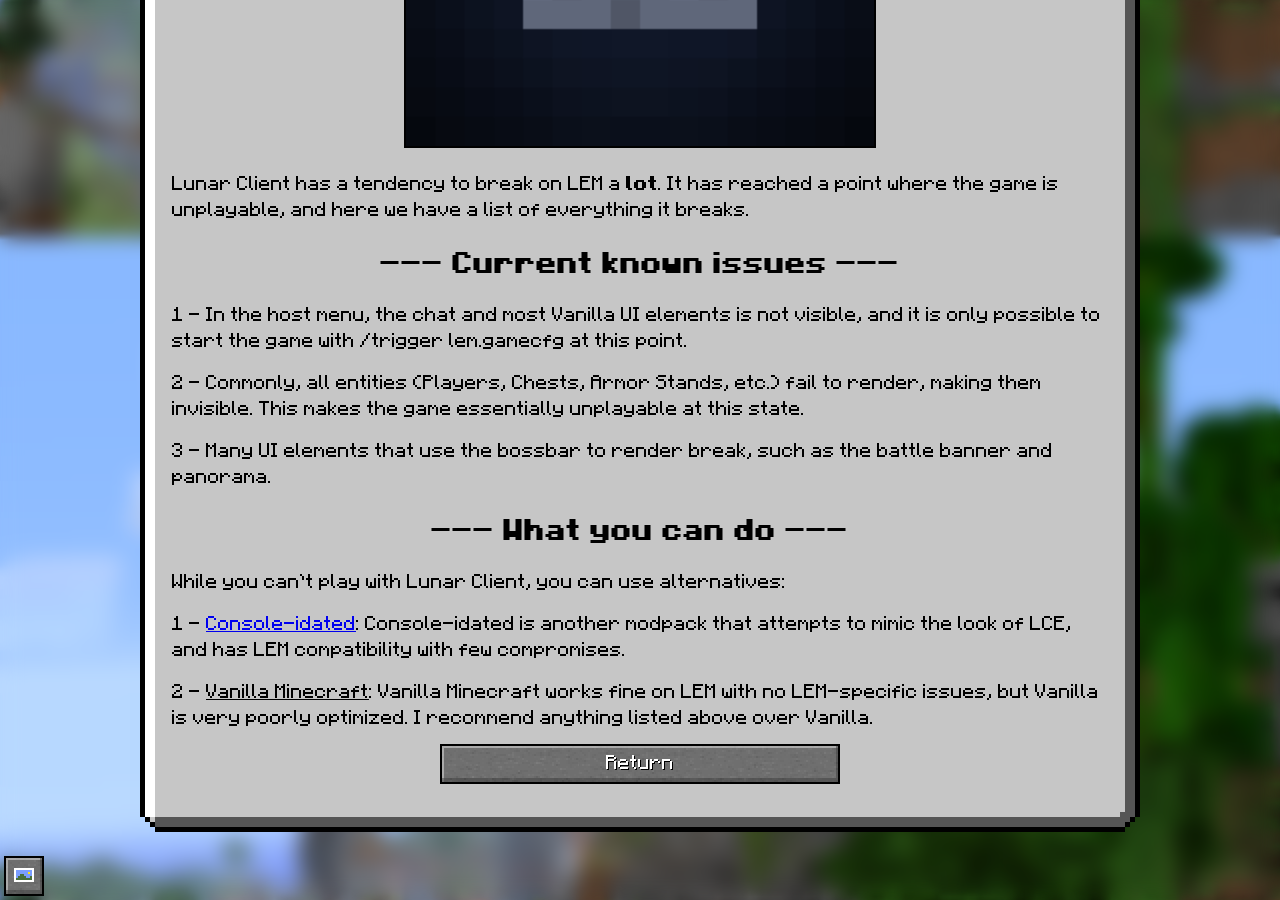
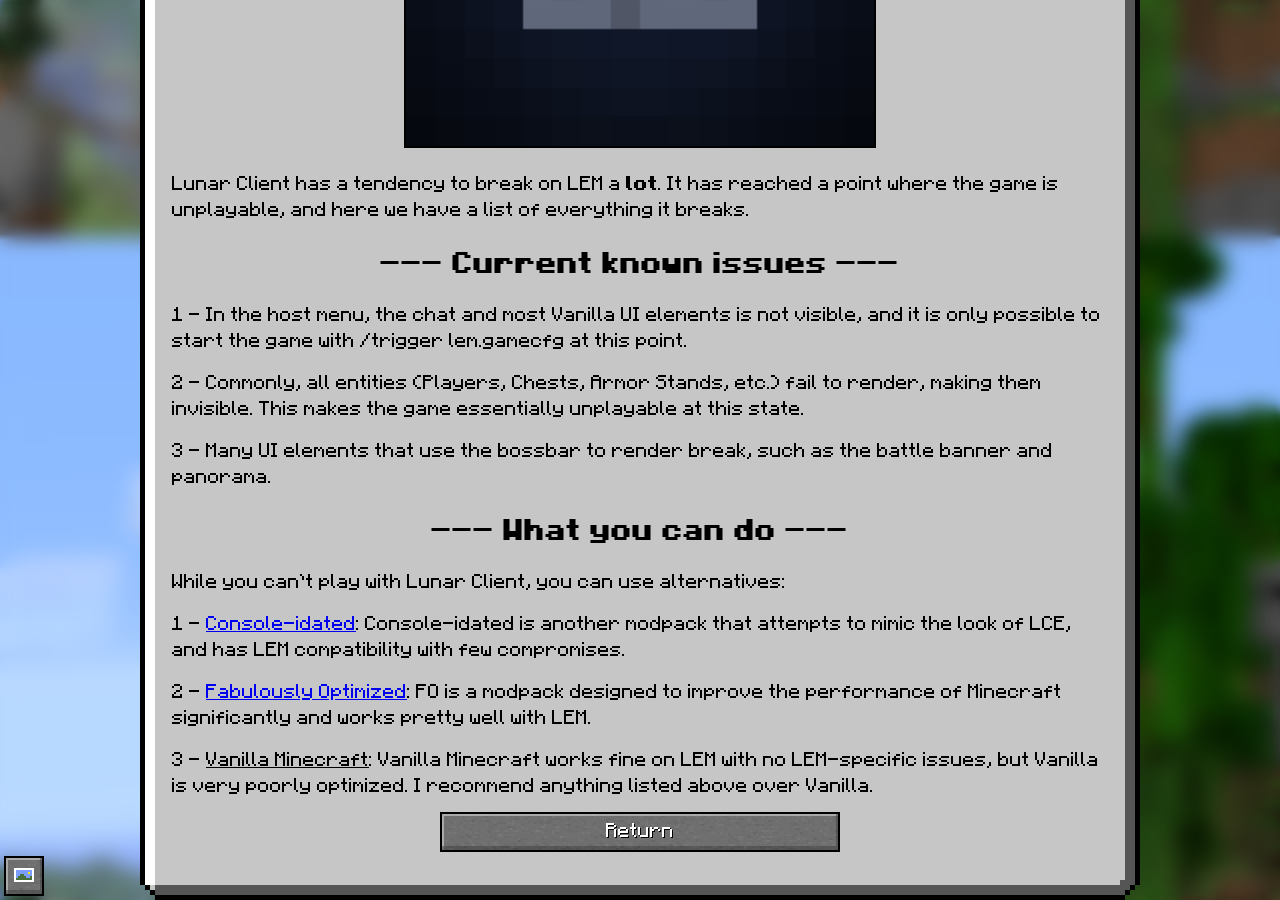
Before and after one commit to Legacy-Edition-Minigames/Website, a Jekyll site: the page built from _posts/faq/0000-1-1-lunar.markdown, in a window 1280 px wide and 900 px high, scrolled down 663 px. Built offline with Jekyll 4.4.1, drawn with Linux system fonts in a browser that asks for light colours; some web fonts are replaced.

Commit message:
Revert "Temporarily remove fabulously optimized from lunar alternatives"
This reverts commit 33dbdfaf115c94bd006f5134c61a825762a68fc2.

```diff
--- a/_posts/faq/0000-1-1-lunar.markdown
+++ b/_posts/faq/0000-1-1-lunar.markdown
@@ -24,6 +24,8 @@
 
   1 - [Console-idated](https://modrinth.com/modpack/console-idated): Console-idated is another modpack that attempts to mimic the look of LCE, and has LEM compatibility with few compromises.
 
-  2 - <u>Vanilla Minecraft</u>: Vanilla Minecraft works fine on LEM with no LEM-specific issues, but Vanilla is very poorly optimized. I recommend anything listed above over Vanilla.
+  2 - [Fabulously Optimized](https://fabulously-optimized.gitbook.io/modpack/readme/install-instructions): FO is a modpack designed to improve the performance of Minecraft significantly and works pretty well with LEM.
+
+  3 - <u>Vanilla Minecraft</u>: Vanilla Minecraft works fine on LEM with no LEM-specific issues, but Vanilla is very poorly optimized. I recommend anything listed above over Vanilla.
 markdown: true
 ---
```
